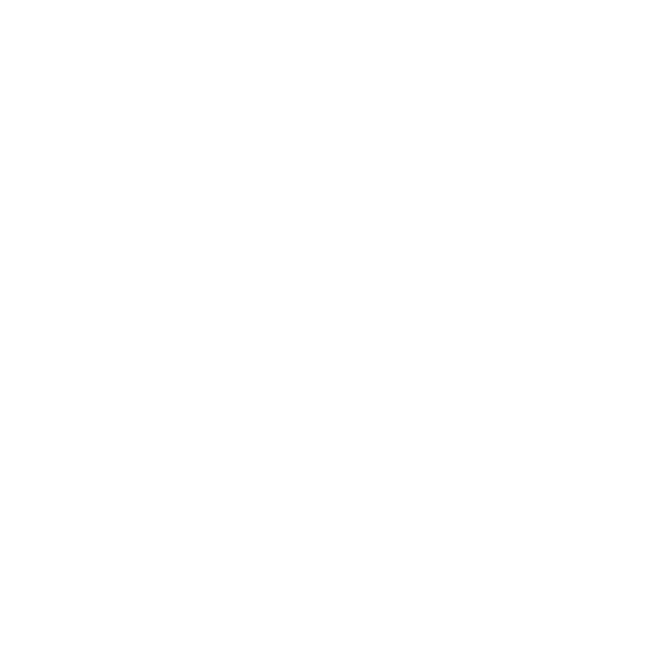
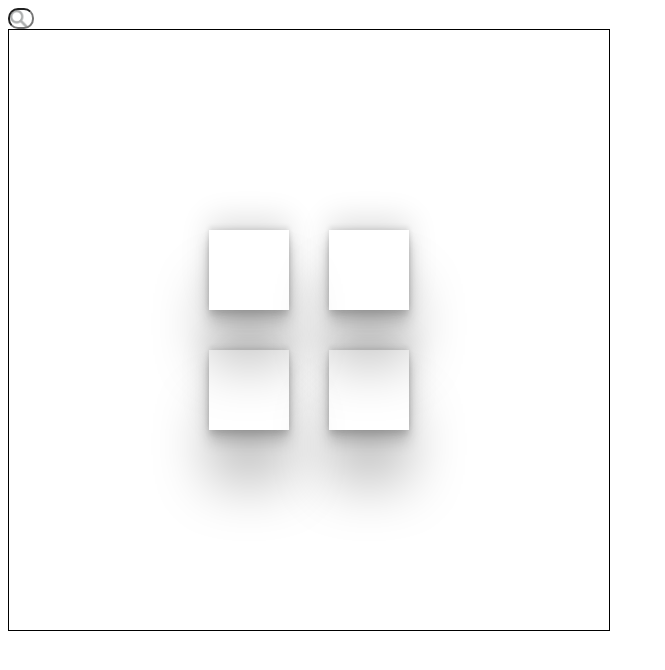
Before and after one commit to Peacefire1/leap-2022, a plain HTML site: page day02/index.html in a window 1280 px wide. Shown: the whole page, without its empty margins (0-665 px from the left). Drawn offline with Linux system fonts and the light colour scheme.

Commit message:
transition excs

```diff
--- a/day02/css/style.css
+++ b/day02/css/style.css
@@ -0,0 +1,54 @@
+input{
+    background: url(../img/search-icon.png);
+    background-size: 18px;
+    background-repeat: no-repeat;
+    width: 25px;
+    border-radius: 10px;
+    padding-left: 20px;
+
+}
+.search:hover{
+    width: 200px;
+    transition-delay: 0ms;
+    transition-duration: 1s;
+    border: solid 1px grey;
+    border-radius: 4px;
+}
+.box{
+    width: 600px;
+    height: 600px;
+    border: solid 1px black;
+    position: relative;
+}
+.box-1{
+    width: 80px;
+    height: 80px;
+    position: absolute;
+    top: 200px;
+    left: 200px;
+    box-shadow: rgba(0, 0, 0, 0.25) 0px 54px 55px, rgba(0, 0, 0, 0.12) 0px -12px 30px, rgba(0, 0, 0, 0.12) 0px 4px 6px, rgba(0, 0, 0, 0.17) 0px 12px 13px, rgba(0, 0, 0, 0.09) 0px -3px 5px;
+}
+.box-2{
+    width: 80px;
+    height: 80px;
+    box-shadow: rgba(0, 0, 0, 0.25) 0px 54px 55px, rgba(0, 0, 0, 0.12) 0px -12px 30px, rgba(0, 0, 0, 0.12) 0px 4px 6px, rgba(0, 0, 0, 0.17) 0px 12px 13px, rgba(0, 0, 0, 0.09) 0px -3px 5px;
+    position: absolute;
+    top: 200px;
+    right: 200px;
+}
+.box-3{
+    width: 80px;
+    height: 80px;
+    box-shadow: rgba(0, 0, 0, 0.25) 0px 54px 55px, rgba(0, 0, 0, 0.12) 0px -12px 30px, rgba(0, 0, 0, 0.12) 0px 4px 6px, rgba(0, 0, 0, 0.17) 0px 12px 13px, rgba(0, 0, 0, 0.09) 0px -3px 5px;
+    position: absolute;
+    bottom: 200px;
+    right: 200px;
+}
+.box-4{
+    width: 80px;
+    height: 80px;
+    box-shadow: rgba(0, 0, 0, 0.25) 0px 54px 55px, rgba(0, 0, 0, 0.12) 0px -12px 30px, rgba(0, 0, 0, 0.12) 0px 4px 6px, rgba(0, 0, 0, 0.17) 0px 12px 13px, rgba(0, 0, 0, 0.09) 0px -3px 5px;
+    position: absolute;
+    bottom: 200px;
+    left: 200px;
+}
--- a/day02/index.html
+++ b/day02/index.html
@@ -8,6 +8,14 @@
     <link rel="stylesheet" href="./css/style.css">
 </head>
 <body>
-
+    <input class="search" type="search" name="search" placeholder="search">
+    <div class="box">
+        <div class="box-1">
+            <div class="box-1-1"></div>
+        </div>
+        <div class="box-2 inbox"></div>
+        <div class="box-3"></div>
+        <div class="box-4"></div>
+    </div>
 </body>
 </html>
```
Also changed, not shown: day02/img/search-icon.png (added), 1 other file.
